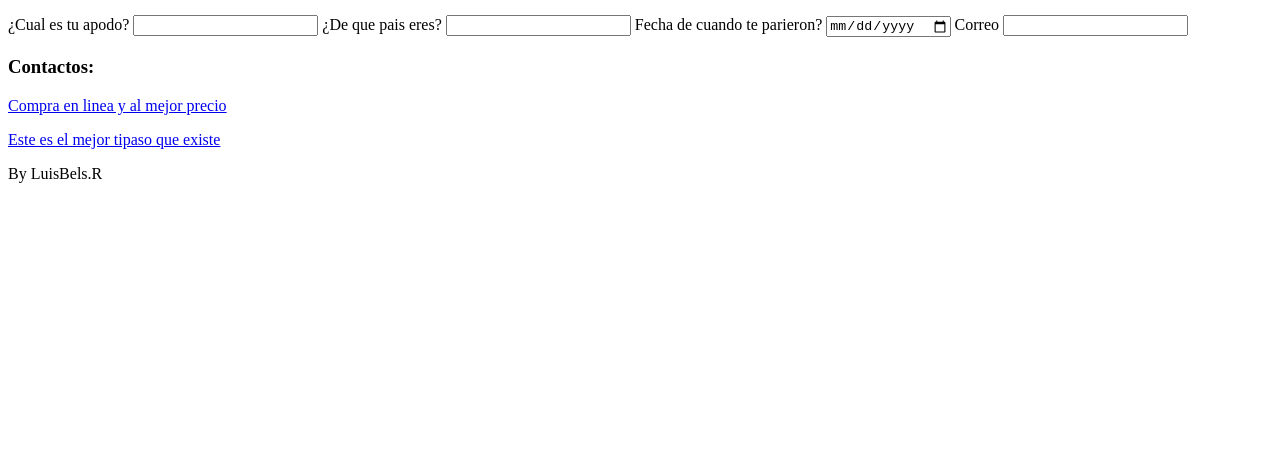
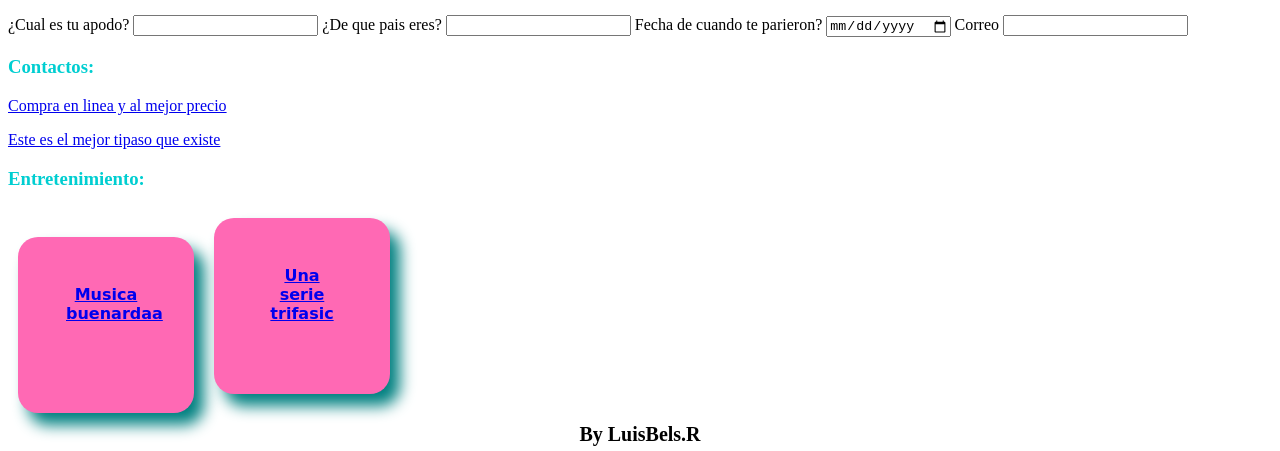
Before and after one commit to LuisBels/Proyectolistadecompras, a plain HTML site: page Index.html in a window 1280 px wide. Shown: the part 838-1289 px from the top of the page. Before the commit the page ends 1029 px from the top, so only its background shows below. Drawn offline with Linux system fonts and the light colour scheme.

Commit message:
agregamos cajas de entretenimiento

```diff
--- a/Index.html
+++ b/Index.html
@@ -90,7 +90,8 @@
     href="https://www.facebook.com/luisbel.ramosii?__cft__[0]=AZX22Auzy8tIQCD4BVW68_5tJFIUwiuTyO6X1IEhATRk5VbFGWrgOdPoHlu6RoT7XhsDC2gWWqPKrwfHHWxA3af4J5t59BgIZVAUdNGhw_MDDUmRw3aBb_mHYv6tSyqytWQptKoUCPIZx_4Y-431EbOK8sJ8UPeNiseIiEzOAM0NhQ&__tn__=-]K-R">
     <p>Este es el mejor tipaso que existe</p>
     </a>
-
+    <h3>Entretenimiento:</h3>
+    <div class="Musica"> <a href="https://www.youtube.com/watch?v=f7htVwLxvhg&list=RDf7htVwLxvhg&start_radio=1">Musica buenardaa</a></div><div><a href="https://pelisplus.me/serie/euphoria/temporada-1/capitulo-2/">Una serie trifasic</a></div>
    </main>
    <footer>
      By LuisBels.R
--- a/style.css
+++ b/style.css
@@ -39,3 +39,38 @@ text-decoration: none;
 .header-nav__item a::after{
     content:" / ";
 }
+
+h3{
+    color: darkturquoise;
+}
+
+div {
+    background-color: hotpink;
+    border-radius: 20px;
+    padding: 3em;
+    box-sizing: content-box;
+    display: inline-block;
+    box-sizing: content-box;
+    width: 80px;
+    height: 80px;
+    box-shadow: 10px 12px 15px 0 teal;
+    margin: 10px;
+    text-decoration: none;
+    color: white;
+    font-family: cursive;
+    text-align: center;
+    font-weight: 700;
+    color: white;
+}
+
+
+
+div a:hover{
+    color: white;
+}
+
+footer{
+   text-align: center;
+   font-weight: 900;
+   font-size: 20px;
+}
```
